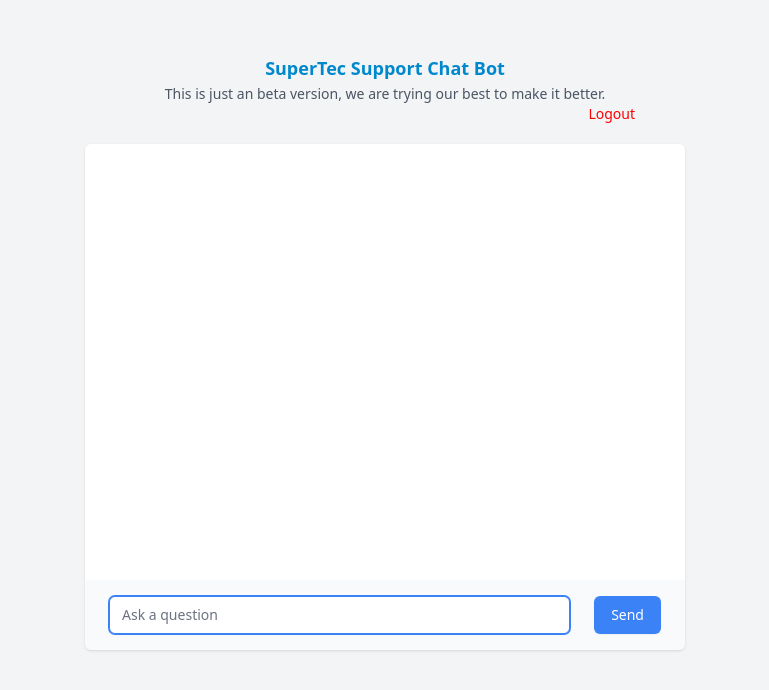
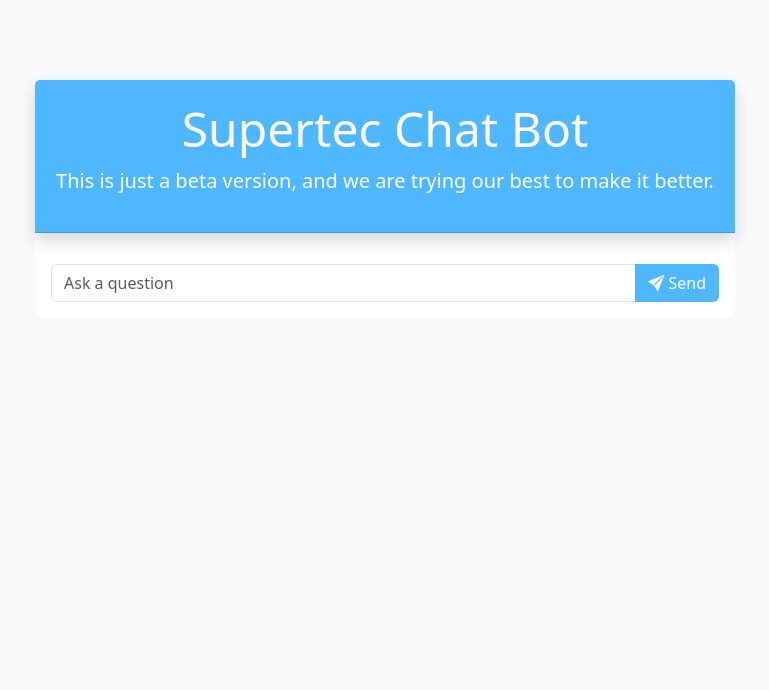
Before and after one commit to MuhammadNasarUddin/nasar, a Flask app: page /bot/ in a window 1280 px wide. Shown: the top 690 px of the page, without its empty margins (255-1024 px from the left). Run offline with Flask 3, Linux system fonts and the light colour scheme; the visitor is signed in with stand-in values (Sample User, id 1); some libraries are stand-ins or nearby versions.

Commit message:
initial commit

```diff
--- a/app.py
+++ b/app.py
@@ -31,5 +31,6 @@
 app.register_blueprint(rehanaiv3app, url_prefix='/rehanaiv3')
 
 
+
 if __name__ == "__main__":
     app.run(debug=True, port=8001)
--- a/bot.py
+++ b/bot.py
@@ -11,7 +11,7 @@
 
         load_dotenv()
         self.client = openai.OpenAI(api_key=os.environ['openai_api_key'])
-        self.assistant_id = "asst_3hc27jSOBuRwWx4dzDOUgAFt"
+        self.assistant_id = "asst_ICQm5b3vteYKDU2kJZTcpyJx"
 
     def update_assistant(self):
         function_detail = {
@@ -107,7 +107,7 @@
                 thread_id=thread.id,
                 run_id=run.id
             )
-            print(f"sttatus: {run.status}")
+            print(f"status: {run.status}")
 
             if run.status == 'requires_action':
                 tool_outputs = []
--- a/supertec.py
+++ b/supertec.py
@@ -4,7 +4,6 @@
 supertec = supertec_bot()
 
 supertec_app = Blueprint('bot',__name__)
-supertec_app.secret_key = 'nasar123'  # Set a secret key for session management
 message_history = []
 
 @supertec_app.route('/')
@@ -16,20 +15,27 @@
 @supertec_app.route('/chat', methods=['POST'])
 def chat():
     if request.method == 'POST':
-        user_input = request.form['user_input']
-        try:
-            answer = supertec.user_chat(user_input)
-        except Exception as e:
-            # Handle the exception, you might want to log the error or take other actions
-            error_message = f"Error: {e}"
-            # For simplicity, let's display an error message instead of the bot's response
-            answer = "Apologies, there was an error processing your request."
+        # Check if 'user_input' is in the form data
+        if 'user_input' in request.form:
+            user_input = request.form['user_input']
+            try:
+                answer = supertec.user_chat(user_input)
+            except Exception as e:
+                # Handle the exception, you might want to log the error or take other actions
+                error_message = f"Error: {e}"
+                # For simplicity, let's display an error message instead of the bot's response
+                answer = "Apologies, there was an error processing your request."
 
-        # Append the user and bot messages to message_history
-        message_history.append({'type': 'user', 'content': user_input})
-        message_history.append({'type': 'bot', 'content': answer})
+            # Append the user and bot messages to message_history
+            message_history.append({'type': 'user', 'content': user_input})
+            message_history.append({'type': 'bot', 'content': answer})
 
-        return render_template('supertec.html', messages=message_history)
+            return render_template('supertec.html', messages=message_history)
+
+        else:
+            # Handle the case where 'user_input' is not present in the form data
+            flash('Invalid request. Please provide a valid input.', 'error')
+            return redirect(url_for('index'))
 
 @supertec_app.route('/login', methods=['POST', 'GET'])
 def login():
@@ -43,12 +49,3 @@
             flash('Invalid credentials. Please try again.', 'error')
             return redirect(url_for('bot.login'))
     return render_template('login.html')
-
-
-
-@supertec_app.route('/logout', methods=['POST'])
-def logout():
-    if 'logged_in' in session:
-        session.pop('logged_in')  # Remove the 'logged_in' session variable
-        flash('You have been logged out.', 'info')
-    return redirect(url_for('bot.login'))
--- a/templates/supertec.html
+++ b/templates/supertec.html
@@ -1,148 +1,130 @@
 <!DOCTYPE html>
-<html>
+<html lang="en">
 
 <head>
   <meta charset="utf-8">
   <meta name="viewport" content="width=device-width, initial-scale=1">
-  <script src="https://cdn.tailwindcss.com?plugins=forms,typography,aspect-ratio"></script>
   <title>SuperTec Support Chat Bot</title>
+  <link href="https://cdn.jsdelivr.net/npm/bootstrap@5.3.0/dist/css/bootstrap.min.css" rel="stylesheet">
+  <link rel="stylesheet" href="https://cdn.jsdelivr.net/npm/bootstrap-icons@1.11.3/font/bootstrap-icons.min.css">
+
+  <script>
+    function scrollToBottom() {
+      var chatMessages = document.getElementById("chat-messages");
+      chatMessages.scrollTop = chatMessages.scrollHeight;
+    }
+
+    document.addEventListener("DOMContentLoaded", function () {
+      scrollToBottom();
+    });
+
+    function showProcessing() {
+      var chatMessages = document.getElementById("chat-messages");
+      chatMessages.innerHTML += '<div class="bot-message processing-message" style="background-color:green !important;"><i class="bi bi-chat-dots-fill"></i> Typing...</div>';
+      scrollToBottom();
+    }
+
+    function hideProcessing() {
+      var processingMessage = document.querySelector(".processing-message");
+      if (processingMessage) {
+        processingMessage.remove();
+      }
+    }
+  </script>
+
   <style>
-        .text-gray-900 {
-            color: #0088cc !important;
-            font-weight: 700 !important;
+    body {
+      background-color: #f8f9fa;
+    }
 
+    .chat-container {
+      margin-top: 80px !important;
+      max-width: 700px;
+      margin: auto;
     }
+
+    .chat-card {
+      border: none;
+      border-radius: 10px;
+    }
+
+    .chat-header {
+      background-color: #4fb7ff;
+      color: #fff;
+      padding: 20px;
+      border-top-left-radius: 15px;
+      border-top-right-radius: 15px;
+    }
+
+    .chat-messages {
+      max-height: 300px;
+      overflow-y: auto;
+    }
+
+    .user-message {
+      background-color: silver;
+      border-radius: 6px;
+      padding: 10px;
+      margin-bottom: 10px;
+      width: fit-content;
+    }
+
+    .bot-message {
+      background-color: #4fb7ff;
+      color: #fff;
+      border-radius: 6px;
+      padding: 10px;
+      margin-bottom: 15px;
+    }
+
+    .input-group {
+      margin-top: 15px;
+    }
+
+    .send-btn
+    {
+      background-color:#4fb7ff;
+      color:#fff;
+    }
+
+
   </style>
+
 </head>
 
-<body class="p-4 md:px-10 bg-gray-100">
-<div class="mt-10 mx-auto w-full text-center md:w-9/12 lg:w-5/12">
-    <div class="">
-      <div class="px-4 sm:px-0">
-        <h1 class="text-lg font-medium leading-6 text-gray-900">SuperTec Support Chat Bot</h1>
-        <p class="mt-1 text-sm text-gray-600">This is just an beta version, we are trying our best to make it better.</p>
+<body>
+  <div class="chat-container mt-5">
+    <div class="card chat-card">
+      <div class="card-header chat-header shadow">
+        <h1 class="display-5 text-center ">Supertec Chat Bot</h1>
+        <p class="lead text-center">This is just a beta version, and we are trying our best to make it better.</p>
       </div>
-    </div>
-     <form action="/bot/logout" method="POST">
-            <button type="submit" class="text-sm text-gray-600 hover:text-blue-500" style="float:right;color:red;">Logout</button>
-          </form>
-  </div>
-
-  <div class="flex flex-col gap-12 lg:flex-row lg:w-full lg:justify-center">
-
-    <div class="mt-5 w-full lg:w-3/6">
-      <form action="/bot/chat" method="POST">
-        <div class="overflow-hidden shadow sm:rounded-md">
-          <div class="bg-white px-6 py-2">
-         <div id="prompts-wrapper" class="h-[420px] overflow-y-auto">
+      <div class="card-body">
+        <div class="chat-messages" id="chat-messages">
           {% for message in messages %}
           {% if message.type == 'user' %}
-            <p name="question-text" class="w-3/4 ml-auto my-4 py-2 px-4 rounded-md text-sm bg-gray-400 text-white">
-                You: {{ message.content }}
-            </p>
+          <div class="user-message"><i class="bi bi-person-fill"></i> {{ message.content }}</div>
           {% else %}
-            <p name="answer-text" style="background-color:#0088cc;" class="w-3/4 mr-auto my-4 py-2 px-4 rounded-md text-sm bg-blue-500 text-white">
-                 {{ message.content }}
-            </p>
+          <pre class="bot-message"><i class="bi bi-robot"></i> {{ message.content }}</pre>
           {% endif %}
           {% endfor %}
         </div>
 
-          </div>
-          <div class="bg-gray-50 text-right px-6 flex flex-wrap">
-            <input tabindex="0" type="text" name="user_input" id="first-name" placeholder="Ask a question" autocomplete="off" class="grow mr-6 my-4 block rounded-md border-gray-300 shadow-sm focus:border-blue-500 focus:ring-blue-500 text-sm">
-          <button id="submit-btn" type="submit" class="inline-flex justify-center rounded-md border border-transparent bg-blue-500 py-2 px-4 my-4 text-sm font-medium text-white shadow-sm disabled:bg-gray-500 hover:bg-blue-600 focus:outline-none focus:ring-2 focus:ring-blue-500 focus:ring-offset-2">
-    <svg class="animate-spin mr-2 hidden" width="24" height="24" viewBox="0 0 24 24" xmlns="http://www.w3.org/2000/svg">
-        <path d="M12,1A11,11,0,1,0,23,12,11,11,0,0,0,12,1Zm0,19a8,8,0,1,1,8-8A8,8,0,0,1,12,20Z" opacity=".25" />
-        <path d="M10.14,1.16a11,11,0,0,0-9,8.92A1.59,1.59,0,0,0,2.46,12,1.52,1.52,0,0,0,4.11,10.7a8,8,0,0,1,6.66-6.61A1.42,1.42,0,0,0,12,2.69h0A1.57,1.57,0,0,0,10.14,1.16Z" class="spinner_ajPY text-white" />
-    </svg>
-    <p>Send</p>
+        <div class="">
+          <form onsubmit="showProcessing()" action="/bot/chat" method="POST" class="input-group">
+            <input tabindex="0" type="text" name="user_input" id="first-name" placeholder="Ask a question"
+              autocomplete="off" class="form-control focus-ring focus-ring-light" required>
+            <button id="submit-btn" type="submit" class="btn btn-default send-btn" onclick="hideProcessing()">
+              <i class="bi bi-send-fill"></i> Send
             </button>
-          </div>
-        </div>
           </form>
         </div>
     </div>
-  <script>
+  </div>
+</div>
 
-  window.addEventListener("load", () => {
-    document.getElementById("first-name").focus();
 
-    document.getElementById("prompts-wrapper").lastElementChild.scrollIntoView({ behavior: "smooth" });
-  });
-
-  const delete_thread = async (event) => {
-    const thread_id = event.currentTarget.dataset.threadId;
-    event.currentTarget.querySelector("svg").classList.add("animate-spin");
-    const res = await fetch("/delete_thread.php?thread_id=" + thread_id);
-
-    if (res.status === 500) {
-      window.alert("Sorry for the inconvenience, an error occurred.");
-    } else if (res.status === 200) {
-      location.reload();
-    }
-  };
-
-  document.getElementById("thread-btn").addEventListener("click", async (event) => {
-    event.currentTarget.setAttribute("disabled", "");
-    event.currentTarget.children[0].classList.remove("hidden");
-    event.currentTarget.children[1].textContent = "creating...";
-    const res = await fetch("/create_thread.php");
-
-    if (res.status === 500) {
-      window.alert("Sorry for the inconvenience, an error occurred.");
-    } else if (res.status === 200) {
-      location.replace("/");
-    }
-    event.currentTarget.removeAttribute("disabled");
-    event.currentTarget.children[0].classList.add("hidden");
-    event.currentTarget.children[1].textContent = "Create a new Thread";
-  });
-
-  document.querySelector("form").addEventListener("submit", async (event) => {
-    event.preventDefault();
-
-    const submitBtn = document.getElementById("submit-btn");
-    const question = event.srcElement[0].value;
-
-    const p = document.querySelector("[name=question-text]").cloneNode();
-    p.classList.remove("hidden");
-    p.innerText = question;
-    document.getElementById("prompts-wrapper").appendChild(p);
-    p.scrollIntoView({ behavior: "smooth" });
-
-    submitBtn.setAttribute("disabled", "");
-    submitBtn.children[0].classList.remove("hidden");
-    submitBtn.children[1].textContent = "processing...";
-    event.srcElement[0].value = "";
-
-    const res = await fetch("/handle_request.php?query=" + question + "&thread_id=<?= $requested_thread_id ?>");
-
-    if (res.status === 500) {
-      window.alert("Sorry for the inconvenience, an error occurred.");
-    }
-
-    if (res.status === 200) {
-      try {
-        const answer = await res.text();
-
-        if (answer) {
-          const p = document.querySelector("[name=answer-text]").cloneNode();
-          p.classList.remove("hidden");
-          p.innerText = answer;
-          document.getElementById("prompts-wrapper").appendChild(p);
-          p.scrollIntoView({ behavior: "smooth" });
-        }
-      } catch (err) {
-        window.alert("Sorry for the inconvenience, unexpected response.");
-      }
-    }
-
-    submitBtn.removeAttribute("disabled");
-    submitBtn.children[0].classList.add("hidden");
-    submitBtn.children[1].textContent = "Send";
-  });
-  </script>
+  <script src="https://cdn.jsdelivr.net/npm/bootstrap@5.3.0/dist/js/bootstrap.bundle.min.js"></script>
 </body>
 
 </html>
```
Also changed, not shown: templates/rehanai.html (+17 -3 lines). Lines whose indentation alone changed are shown as unchanged.
